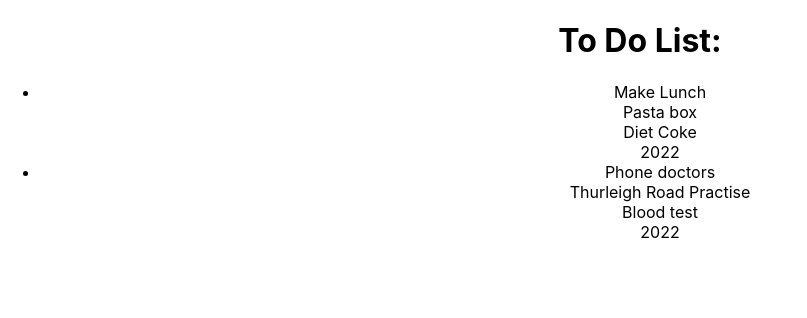
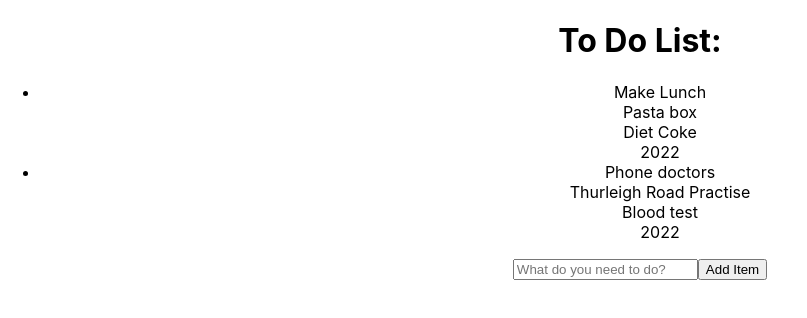
Before and after one commit to BeazleyA/react-project-todo, a React (Create React App) app in the folder react-todo/: page / in a window 1280 px wide. Shown: the top 318 px of the page, without its empty margins (0-807 px from the left). Built offline with nearby package versions, Linux system fonts and the light colour scheme.

Commit message:
feat: adding n input box and button with useState

```diff
--- a/react-todo/src/App.js
+++ b/react-todo/src/App.js
@@ -1,6 +1,6 @@
 import logo from './logo.svg';
 import './App.css';
-import {Data} from './Components/list.js';
+import {Data} from './components/list.js';
 
 function App() {
   return (
@@ -15,8 +15,7 @@ function App() {
           rel="noopener noreferrer"
         >
         </a>
-      {/* <p> <ComplexList/> </p> */}
-       <p> <Data/> </p>
+       <div> <Data/> </div>
     </div>
   );
 }
--- a/react-todo/src/Components/list.js
+++ b/react-todo/src/Components/list.js
@@ -1,26 +1,24 @@
-import React from 'react';
-import datalist from '../JSON/list.json';
+import React, { useState } from "react";
+import datalist from "../JSON/list.json";
 
-// const list = [
-//   {
-//     id: 'Make Lunch',
-//     firstname: 'Pastabox',
-//     lastname: 'Dietcoke',
-//     year: 2022,
-//   },
-//   {
-//     id: 'Phone doctors',
-//     firstname: 'Thurleigh Road Practise',
-//     lastname: 'Blood test',
-//     year: 2022,
-//   },
-// ];
+export const Data = (props) => {
+  const [input, setInput] = useState("");
+  const handleChange = e => (
+    setInput(e.target.value)
+  )
+  const handleSubmit = e => {
+    e.preventDefault();
+    // props.onSubmit({
+    //     id: Math.floor(Math.random() * 10000),
+    //     text: input
+    // })
+    setInput('')
+  };
 
-
-export const Data = () => {
   return (
+    <div>
       <ul>
-            {datalist.map(item => (
+        {datalist.map((item) => (
           <li key={item.id}>
             <div>{item.id}</div>
             <div>{item.firstname}</div>
@@ -29,22 +27,18 @@ export const Data = () => {
           </li>
         ))}
       </ul>
+
+      <form onSubmit={handleSubmit}>
+        <input
+          type="text"
+          placeholder="What do you need to do?"
+          value={input}
+          name="text"
+          onChange={handleChange}
+          className="todo-input "
+        ></input>
+        <button>Add Item</button>
+      </form>
+    </div>
   );
-    }
-
-
-// export const ComplexList = () => {
-
-// return (
-//   <ul>
-//     {list.map(item => (
-//       <li key={item.id}>
-//         <div>{item.id}</div>
-//         <div>{item.firstname}</div>
-//         <div>{item.lastname}</div>
-//         <div>{item.year}</div>
-//       </li>
-//     ))}
-//   </ul>
-// );
-// }
+};
```
Lines whose indentation alone changed are shown as unchanged.
